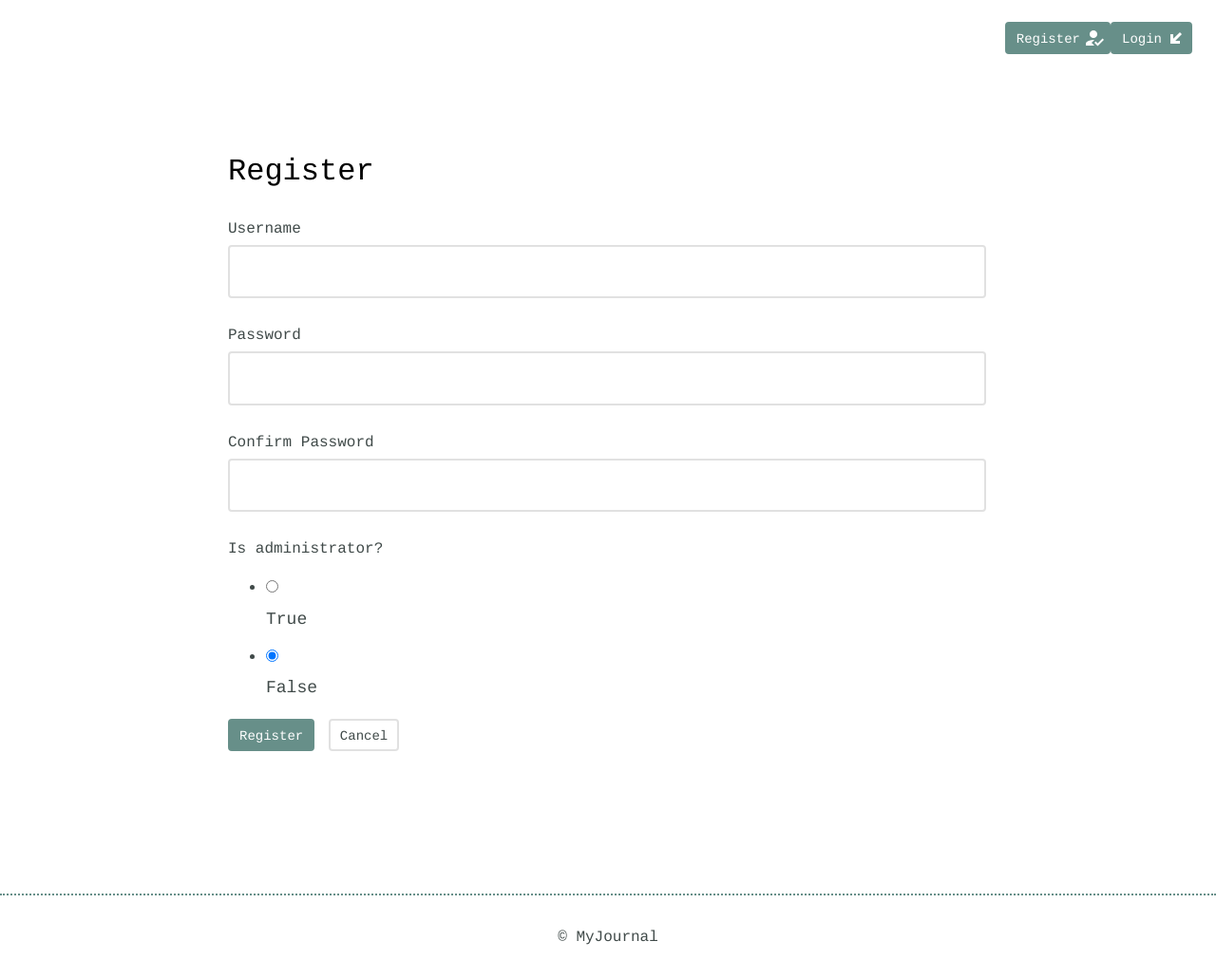
After one commit to fkirwin/learningjournal, a Flask app: page /register in a window 1280 px wide. The commit adds this page. Shown: the whole page at 95% size. Run offline with Flask 2, Linux system fonts and the light colour scheme.

Commit message:
SAving here
About 80% there.

```diff
--- a/app.py
+++ b/app.py
@@ -21,18 +21,82 @@ login_manager.login_view = 'login'
 ##Bcrypt reference.
 bcrypt = Bcrypt(app)
 
+@login_manager.user_loader
+def load_user(user_id):
+    try:
+        return models.User.get(models.User.id == user_id)
+    except models.DoesNotExist:
+        return None
+
+
+@app.before_request
+def before_request():
+    """Connect to the database before each request."""
+    g.db = models.DATABASE
+    g.db.connect()
+    g.user = current_user
+
+
+@app.after_request
+def after_request(response):
+    """Close the database connection after each request."""
+    g.db.close()
+    return response
+
+@app.route('/login', methods=('GET', 'POST'))
+def login():
+    form = forms.LoginForm()
+    if form.validate_on_submit():
+        try:
+            user = models.User.get(models.User.username == form.username.data)
+        except models.DoesNotExist:
+            flash("Your email or password doesn't match!", "error")
+        else:
+            if check_password_hash(user.password, form.password.data):
+                login_user(user)
+                flash("You've been logged in!", "success")
+                return redirect(url_for('entries'))
+            else:
+                flash("Your email or password doesn't match!", "error")
+    return render_template('login.html', form=form)
+
+
+@app.route('/logout')
+@login_required
+def logout():
+    logout_user()
+    flash("You've been logged out! Come back soon!", "success")
+    return redirect(url_for('index'))
+
+@app.route('/register', methods=('GET', 'POST'))
+def register():
+    form = forms.RegisterForm()
+    if form.validate_on_submit():
+        flash("Registration successful!", "success")
+        models.User.write_user(
+            username=form.username.data,
+            password=form.password.data,
+            is_admin=form.is_admin.data
+        )
+        return redirect(url_for('entries'))
+    return render_template('register.html', form=form)
+
+
 @app.route("/entries")
 @app.route("/")
+@login_required
 def entries():
     entriez = models.Entry.select()
     return render_template("index.html", entriez=entriez)
 
 @app.route("/entries/<entry_id>")
+@login_required
 def specific_entry(entry_id):
     entry = models.Entry.select().where(models.Entry.id == entry_id).get()
     return render_template("detail.html", entry=entry)
 
 @app.route("/entries/edit/<entry_id>", methods=("GET", "POST"))
+@login_required
 def edit(entry_id):
     entry = models.Entry.select().where(models.Entry.id == entry_id).get()
     form = forms.EntryForm()
@@ -47,10 +111,17 @@ def edit(entry_id):
     return render_template("edit.html", entry=entry, form=form)
 
 @app.route("/entries/delete/<entry_id>", methods=["POST"])
+@login_required
 def delete(entry_id):
-    pass
+    models.DATABASE.connect()
+    with models.DATABASE.transaction():
+        target = models.Entry.get(models.Entry.id == entry_id)
+        target.delete_instance()
+    models.DATABASE.close()
+    return redirect(url_for('entries'))
 
 @app.route("/new", methods=("GET", "POST"))
+@login_required
 def new():
     form = forms.EntryForm()
     if form.validate_on_submit():
@@ -68,4 +139,4 @@ def new():
 
 if __name__ == '__main__':
     models.initialize()
-    app.run(host=HOST, port=PORT)
+    app.run(host=HOST, port=PORT, debug=True)
--- a/forms.py
+++ b/forms.py
@@ -1,11 +1,45 @@
 from flask_wtf import FlaskForm
-from wtforms import StringField, TextAreaField, DateField, IntegerField
-from wtforms.validators import DataRequired, Length
+from wtforms import StringField, TextAreaField, DateField, IntegerField, PasswordField, RadioField
+from wtforms.validators import DataRequired, Length, ValidationError, EqualTo
+from flask import Flask
+
+import models
+
+def name_exists(form, field):
+    if models.User.select().where(models.User.username == field.data).exists():
+        raise ValidationError('User with that name already exists.')
+
+class EntryForm(FlaskForm):
+    title = StringField("Title", validators=[DataRequired(), Length(min=2)])
+    date = DateField("Date", validators=[DataRequired()], format='%Y-%m-%d')
+    time_spent = IntegerField("Time Spent", validators=[DataRequired()])
+    learnings = TextAreaField("What I Learned", validators=[DataRequired()])
+    rememberings = TextAreaField("Resources To Remember", validators=[DataRequired()])
 
 
-class EntryForm(FlaskForm):
-    title = StringField("title", validators=[DataRequired(), Length(min=2)])
-    date = DateField("date", validators=[DataRequired()])
-    time_spent = IntegerField("time-spent", validators=[DataRequired()])
-    learnings = TextAreaField("what - i - learned", validators=[DataRequired()])
-    rememberings = TextAreaField("resources - to - remember", validators=[DataRequired()])
+class RegisterForm(FlaskForm):
+    username = StringField('Username',validators=[DataRequired(),name_exists])
+    password = PasswordField('Password',
+                             validators=[DataRequired(),
+                                         Length(min=2),
+                                         EqualTo('password2', message='Passwords must match')])
+    password2 = PasswordField('Confirm Password',validators=[DataRequired()])
+    is_admin = RadioField("Is administrator?", default=False, choices=[("True", True), ("False",False)])
+
+class LoginForm(FlaskForm):
+    username = StringField('Username', validators=[DataRequired()])
+    password = PasswordField('Password', validators=[DataRequired()])
+
+"""
+app = Flask(__name__)
+app.secret_key = 'asdf9fs82rnu478200fofj01sksal013rbdabcvbgem2'
+with app.test_request_context():
+    e = EntryForm()
+    print(e)
+    print(e.title)
+    print(e.title.data)
+    print(e.title.label)
+    print(e.title.id)
+    print(e.title.type)
+    print(e.date)
+"""
--- a/templates/detail.html
+++ b/templates/detail.html
@@ -30,7 +30,7 @@
             </div>
             <div class="edit">
                 <p><a href="{{ url_for('edit', entry_id=entry.id) }}">Edit Entry</a></p>
-                <form action="{{ url_for('delete', entry_id=entry.id) }}">
+                <form action="{{ url_for('delete', entry_id=entry.id) }}" method="POST">
                     <input type="submit" value="Delete Entry" class="button">
                 </form>
             </div>
--- a/templates/layout.html
+++ b/templates/layout.html
@@ -14,8 +14,14 @@
         <header>
             <div class="container">
                 <div class="site-header">
-                    <a class="logo" href="{{ url_for('entries') }}"><i class="material-icons">library_books</i></a>
-                    <a class="button icon-right" href="{{ url_for('new') }}"><span>New Entry</span> <i class="material-icons">add</i></a>
+                    {% if current_user.is_authenticated %}
+                        <a class="button icon-right" href="{{ url_for('logout') }}"><span>Logout</span> <i class="material-icons">exit_to_app</i></a>
+                        <a class="logo" href="{{ url_for('entries') }}"><i class="material-icons">library_books</i></a>
+                        <a class="button icon-right" href="{{ url_for('new') }}"><span>New Entry</span> <i class="material-icons">add</i></a>
+                    {% else %}
+                        <a class="button icon-right" href="{{ url_for('login') }}"><span>Login</span> <i class="material-icons">transit_enterexit</i></a>
+                        <a class="button icon-right" href="{{ url_for('register') }}"><span>Register</span> <i class="material-icons">how_to_reg</i></a>
+                    {% endif %}
                 </div>
             </div>
         </header>
--- a/templates/macros.html
+++ b/templates/macros.html
@@ -5,6 +5,7 @@
                 <div class="notification error">{{ error }}</div>
             {% endfor %}
         {% endif %}
-        {{ field(placeholder=field.label.text) }}
+        {{ field.label }}
+        {{ field.data }}
     </div>
 {% endmacro %}
--- /dev/null
+++ b/templates/register.html
@@ -0,0 +1,23 @@
+{% extends "layout.html" %}
+{% block content %}
+<section>
+    <div class="container">
+        <div class="new-entry">
+            <h2>Register</h2>
+            <form method="POST" action="/register" class="form">
+                 {{ form.hidden_tag() }}
+                 {{form.username.label}}
+                 {{form.username}}
+                 {{form.password.label}}
+                 {{form.password}}
+                 {{form.password2.label}}
+                 {{form.password2}}
+                 {{form.is_admin.label}}
+                 {{form.is_admin}}
+                <input type="submit" value="Register" class="button">
+                <a href="#" class="button button-secondary">Cancel</a>
+            </form>
+        </div>
+    </div>
+</section>
+{% endblock %}
```
Also changed, not shown: models.py (+6 -4 lines), templates/login.html (added, +19 -0 lines), templates/new.html (+11 -4 lines), journal.db.
